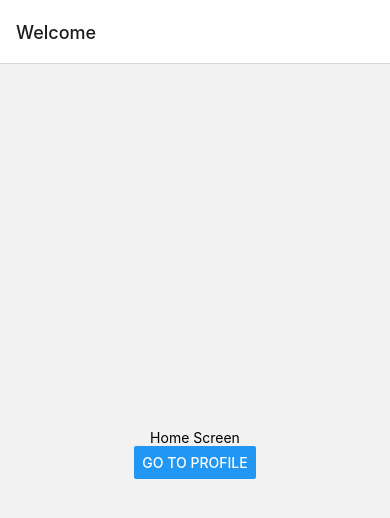
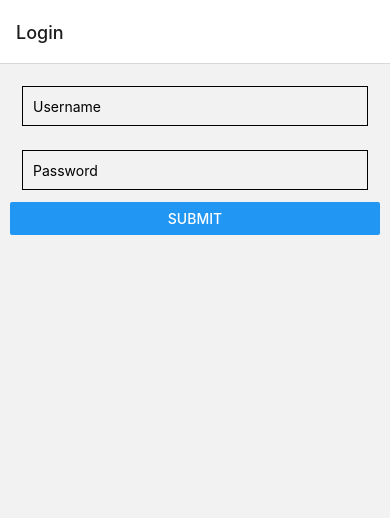
Before and after one commit to mas324/FirstFriend, a React Native app: screen /Login in a window 390 px wide. Shown: the top 518 px of the page. Built offline with nearby package versions, Linux system fonts and the light colour scheme.

Commit message:
Layout
Basic layout of text and inputs
Setup for future database

Signed-off-by: Shawn <shawnmerana@gmail.com>

```diff
--- a/App.js
+++ b/App.js
@@ -1,46 +1,15 @@
 import * as React from 'react';
-import { Text, View, Button } from 'react-native';
 import { NavigationContainer } from '@react-navigation/native';
 import { createNativeStackNavigator } from '@react-navigation/native-stack';
-import { HelloPage } from './Login.js';
+import { LoginPage } from './Login';
 
 const Stack = createNativeStackNavigator();
-
-function Home({ navigation }) {
-  return (
-    <View style={{ flex: 1, alignItems: 'center', justifyContent: 'center'}}>
-      <Text>Home Screen</Text>
-      <Button
-        title='Go to Profile'
-        onPress={() => navigation.navigate('Profile')}
-      />
-    </View>
-  )
-}
-
-function ProfileScreen({navigation}) {
-  return (
-    <View style={{ flex: 1, alignItems: 'center', justifyContent: 'center'}}>
-      <Text>Profile Screen</Text>
-      <Button
-        title='Goto Hello'
-        onPress={() => navigation.navigate('Hello')}
-      />
-    </View>
-  )
-}
 
 export default function App() {
   return (
     <NavigationContainer>
       <Stack.Navigator>
-        <Stack.Screen
-          name="Home"
-          component={Home}
-          options={{title: 'Welcome'}}
-        />
-        <Stack.Screen name='Profile' component={ProfileScreen} />
-        <Stack.Screen name='Hello' component={HelloPage} />
+        <Stack.Screen name='Login' component={LoginPage} options={{title: 'Login'}} />
       </Stack.Navigator>
     </NavigationContainer>
   );
--- a/Login.js
+++ b/Login.js
@@ -1,11 +1,58 @@
-import * as React from 'react';
-import { View, Text } from 'react-native';
+import React, { useState } from 'react';
+import { Text, TextInput, SafeAreaView, StyleSheet, Button } from 'react-native';
 
+export function LoginPage({navigator}) {
 
-export function HelloPage({navigator}) {
+    const [username, setName] = useState('');
+    const [password, setPass] = useState('');
+    const [rejectNotif, setRejection] = useState('');
+    let validate = false;
+
     return (
-        <View style={{ flex: 1, alignItems: 'center', justifyContent: 'center'}}>
-            <Text>Hello there</Text>
-        </View>
-    )
-}
+        <SafeAreaView style={{padding: 10, alignContent: 'center'}}>
+            <Text style={{color: 'red', alignSelf: 'center', }} textBreakStrategy='simple'>
+                {rejectNotif}
+            </Text>
+            <TextInput
+                style={styles.input}
+                autoComplete='username'
+                placeholder='Username'
+                onChangeText={newName => setName(newName)}
+                defaultValue={username}
+            />
+            <TextInput
+                style={styles.input}
+                autoComplete='current-password'
+                secureTextEntry={true}
+                placeholder='Password'
+                onChangeText={newPass => setPass(newPass)}
+                defaultValue={password}
+            />
+            <Button
+                onPress={() => {
+                    //TODO: Add validation with a database for user logins
+                    // Use validate as return variable
+
+                    //validate = database.password() == password
+
+                    if (validate) {
+                        //navigator.navigate('Home');
+                    } else {
+                        // Notify the user of a failed login
+                        setRejection('Login information is incorrect  ');
+                    }
+                }}
+                title='Submit'
+            />
+        </SafeAreaView>
+    );
+};
+
+const styles = StyleSheet.create({
+    input: {
+        height: 40,
+        margin: 12,
+        borderWidth: 1,
+        padding: 10,
+    },
+});
--- a/app.json
+++ /dev/null
@@ -1,30 +0,0 @@
-{
-  "expo": {
-    "name": "FirstFriend",
-    "slug": "FirstFriend",
-    "version": "0.0.1",
-    "orientation": "portrait",
-    "icon": "./assets/icon.png",
-    "userInterfaceStyle": "light",
-    "splash": {
-      "image": "./assets/splash.png",
-      "resizeMode": "contain",
-      "backgroundColor": "#ffffff"
-    },
-    "assetBundlePatterns": [
-      "**/*"
-    ],
-    "ios": {
-      "supportsTablet": true
-    },
-    "android": {
-      "adaptiveIcon": {
-        "foregroundImage": "./assets/adaptive-icon.png",
-        "backgroundColor": "#ffffff"
-      }
-    },
-    "web": {
-      "favicon": "./assets/favicon.png"
-    }
-  }
-}
```
Also changed, not shown: package.json (+9 -6 lines), 1 other file (tests, documents, lock files or other folders).
